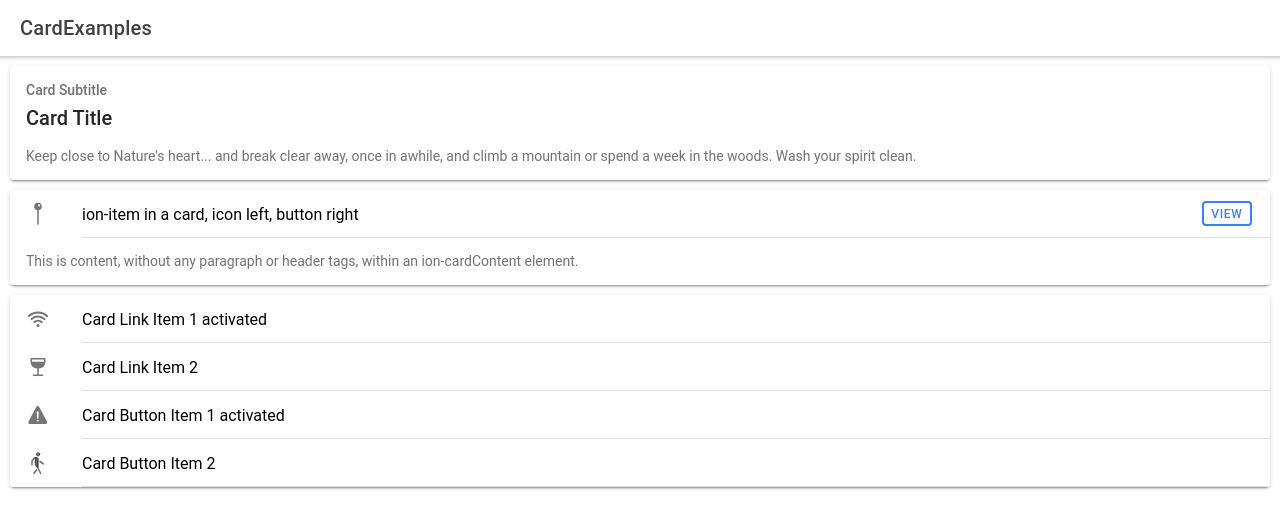
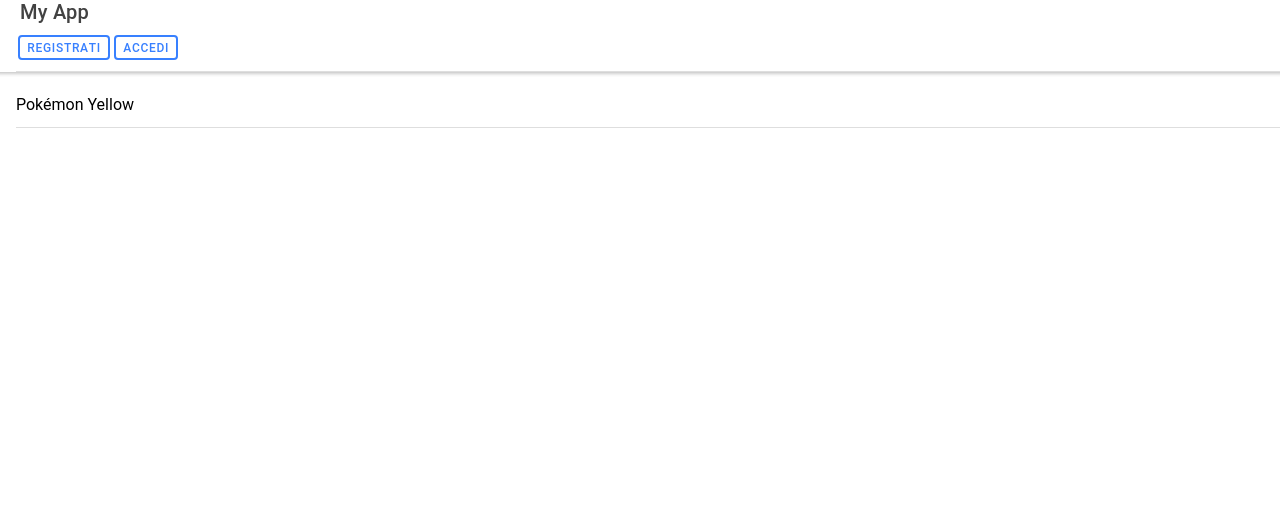
Before and after one commit to dariamaggi/BuyTomorrow, a React (Create React App) app: page /home in a window 1280 px wide. Shown: the top 528 px of the page. Built offline with nearby package versions, Linux system fonts and the light colour scheme.

Commit message:
added register and login buttons in toolbar

```diff
--- a/src/pages/Home.tsx
+++ b/src/pages/Home.tsx
@@ -1,64 +1,34 @@
+import {IonButtons, IonButton, IonContent, IonHeader, IonPage, IonTitle, IonToolbar, IonList, IonItem, IonLabel } from '@ionic/react';
 import React from 'react';
-import { IonContent, IonHeader, IonPage, IonTitle, IonToolbar, IonCard, IonCardHeader, IonCardSubtitle, IonCardTitle, IonCardContent, IonItem, IonIcon, IonLabel, IonButton } from '@ionic/react';
-import { pin, wifi, wine, warning, walk } from 'ionicons/icons';
 import ExploreContainer from '../components/ExploreContainer';
 import './Home.css';
+import Login from './Login';
 
-export const Home: React.FC = () => {
+
+const Home: React.FC = () => {
   return (
     <IonPage>
       <IonHeader>
         <IonToolbar>
-          <IonTitle>CardExamples</IonTitle>
+          <IonTitle>My App</IonTitle>
+          <IonItem>
+            <IonButton fill="outline" type="submit" routerLink="/register">Registrati</IonButton>
+            <IonButton fill="outline" type="submit" routerLink="/login">Accedi</IonButton>
+          </IonItem>
         </IonToolbar>
       </IonHeader>
       <IonContent>
-        <IonCard>
-          <IonCardHeader>
-            <IonCardSubtitle>Card Subtitle</IonCardSubtitle>
-            <IonCardTitle>Card Title</IonCardTitle>
-          </IonCardHeader>
-
-          <IonCardContent>
-            Keep close to Nature's heart... and break clear away, once in awhile,
-            and climb a mountain or spend a week in the woods. Wash your spirit clean.
-      </IonCardContent>
-        </IonCard>
-
-        <IonCard>
+        <IonHeader collapse="condense">
+          <IonToolbar>
+            <IonTitle size="large">Blank</IonTitle>
+            <IonButton color="primary">Primary</IonButton>
+          </IonToolbar>
+        </IonHeader>
+        <IonList>
           <IonItem>
-            <IonIcon icon={pin} slot="start" />
-            <IonLabel>ion-item in a card, icon left, button right</IonLabel>
-            <IonButton fill="outline" slot="end">View</IonButton>
+            <IonLabel>Pokémon Yellow</IonLabel>
           </IonItem>
-
-          <IonCardContent>
-            This is content, without any paragraph or header tags,
-            within an ion-cardContent element.
-      </IonCardContent>
-        </IonCard>
-
-        <IonCard>
-          <IonItem href="#" className="ion-activated">
-            <IonIcon icon={wifi} slot="start" />
-            <IonLabel>Card Link Item 1 activated</IonLabel>
-          </IonItem>
-
-          <IonItem href="#">
-            <IonIcon icon={wine} slot="start" />
-            <IonLabel>Card Link Item 2</IonLabel>
-          </IonItem>
-
-          <IonItem className="ion-activated">
-            <IonIcon icon={warning} slot="start" />
-            <IonLabel>Card Button Item 1 activated</IonLabel>
-          </IonItem>
-
-          <IonItem>
-            <IonIcon icon={walk} slot="start" />
-            <IonLabel>Card Button Item 2</IonLabel>
-          </IonItem>
-        </IonCard>
+        </IonList>
       </IonContent>
     </IonPage>
   );
```
